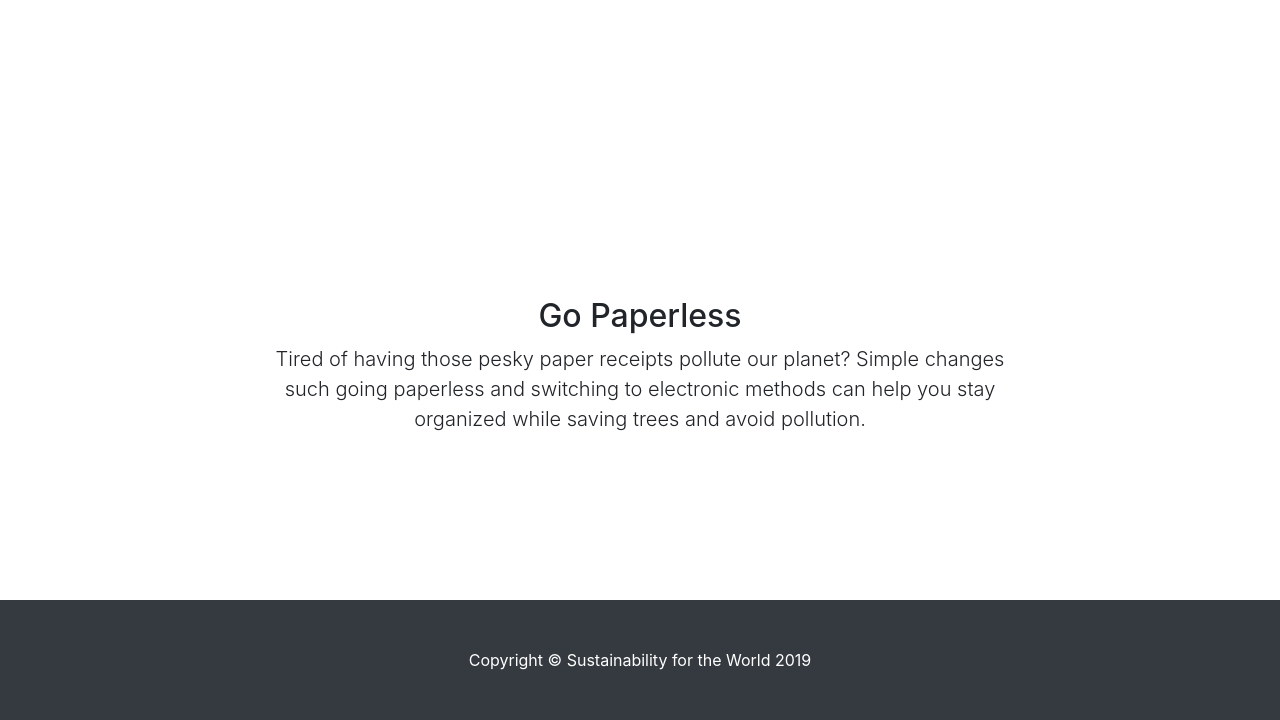
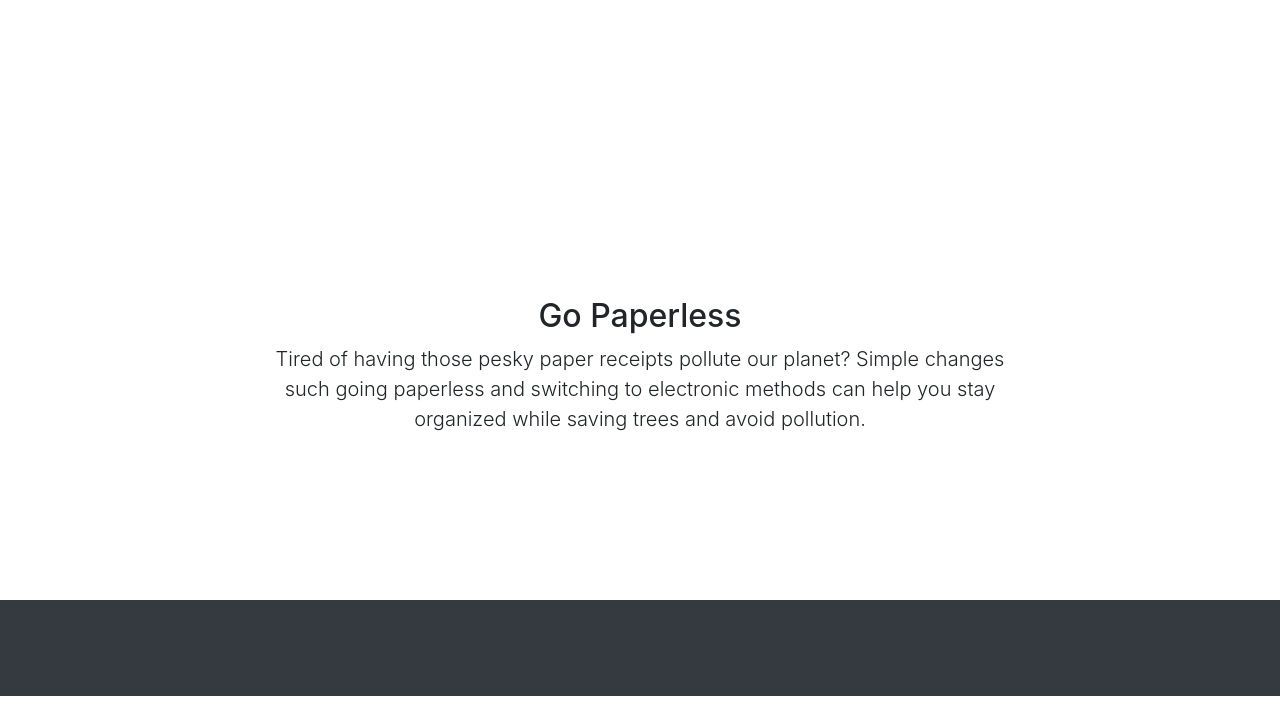
Before and after one commit to fernsanchez2334/devfest-2019, a website with bundled scripts: page startbootstrap-scrolling-nav-gh-pages/track1.html in a window 1280 px wide. Shown: the part 1952-2672 px from the top of the page. After the commit the page ends 2648 px from the top, so only its background shows below. Built offline with nearby package versions, Linux system fonts and the light colour scheme.

Commit message:
Update track1.html

```diff
--- a/startbootstrap-scrolling-nav-gh-pages/track1.html
+++ b/startbootstrap-scrolling-nav-gh-pages/track1.html
@@ -106,7 +106,6 @@
   <!-- Footer -->
   <footer class="py-5 bg-dark">
     <div class="container">
-      <p class="m-0 text-center text-white">Copyright &copy; Sustainability for the World 2019</p>
     </div>
     <!-- /.container -->
   </footer>
```
